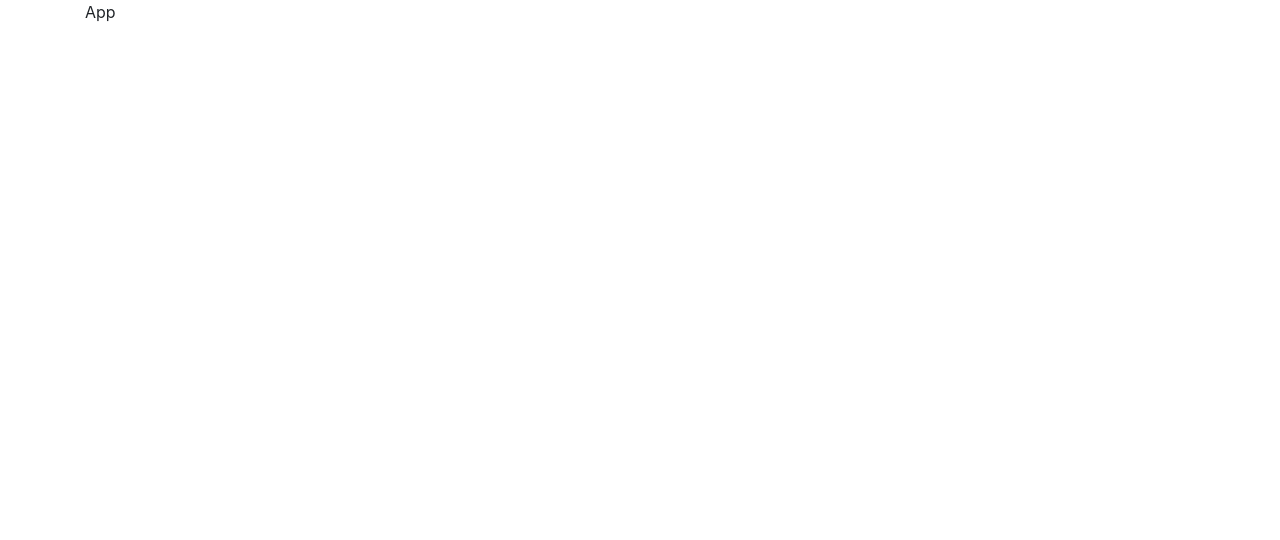
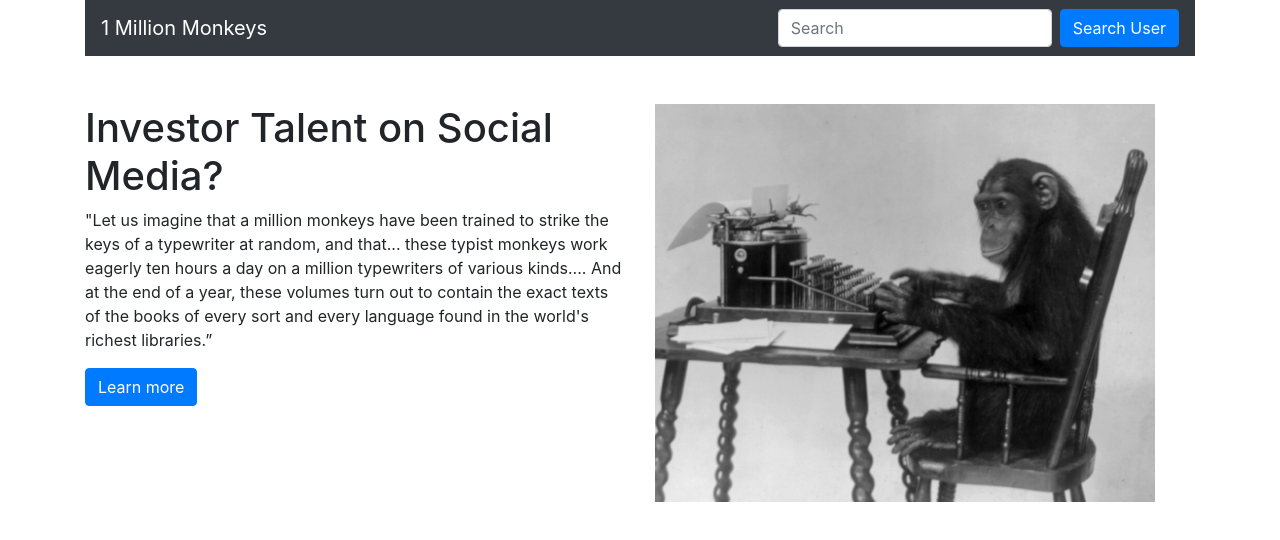
Before and after one commit to stevestring/1millionmonkeys, a React (Create React App) app: page / in a window 1280 px wide. Shown: the top 540 px of the page. Built offline with nearby package versions, Linux system fonts and the light colour scheme.

Commit message:
First Landing Page

```diff
--- a/src/App.js
+++ b/src/App.js
@@ -2,15 +2,35 @@ import React from 'react';
 import Container from 'react-bootstrap/Container';
 import Row from 'react-bootstrap/Row';
 import Col from 'react-bootstrap/Col';
+import NavHeader from './NavHeader';
+import InvestorStats from './InvestorStats';
+import Jumbotron from 'react-bootstrap/Jumbotron';
+import Button from 'react-bootstrap/Button';
 
 import './App.css';
 
 function App() {
   return (
     <Container>
+      <NavHeader/>
+
+     <br/><br/>
       <Row>
-        <Col>App</Col>
+        <Col Col lg={6}  >
+        <h1>Investor Talent on Social Media?</h1>
+        <p>
+        "Let us imagine that a million monkeys have been trained to strike the keys of a typewriter at random, and that... these typist monkeys work eagerly ten hours a day on a million typewriters of various kinds.... And at the end of a year, these volumes turn out to contain the exact texts of the books of every sort and every language found in the world's richest libraries.”
+        </p> <p>
+          <Button variant="primary">Learn more</Button>
+        </p>
+        </Col>
+        <Col lg={6}>
+        <img style={{class:'img-fluid'}} width= {500} src={process.env.PUBLIC_URL + '/Chimpanzee_seated_at_typewriter.jpg'} />
+        </Col>
       </Row>
+      {/* <Row>
+        <InvestorStats/>
+      </Row> */}
     </Container>
   );
 }
--- a/src/InvestorStats.js
+++ b/src/InvestorStats.js
@@ -41,13 +41,33 @@ class  InvestorStats extends React.Component{
                 </Spinner>
             )
         }
-        // else if (this.state.userData.stats==null)
-        // {
-        //     return (<br/>); //No trades (probably invalide user)
-        // }
+        else if (this.state.userData==null) //Placeholder card
+        {
+            return (
+                <Card
+                bg={'success'}
+                text={'white'}
+                style={{ width: '18rem' }}
+                >
+                <Card.Body>
+                    <Card.Title>Investor Stats</Card.Title>
+                    <Card.Text>
+                            <div>Active since: {moment(new Date()).format("M/D/YYYY")}</div>
+                            <div>Total posts: 0</div>
+                            <div>Posts interpreted as trades: 0</div>
+
+                            <hr/>
+                            <div>Avg 1 day return: -</div>
+                            <div>Avg 2 day return: - </div>
+                            <div>Avg 7 day return: - </div>
+                            <div>Avg 30 day return: - </div>
+                    </Card.Text>
+                </Card.Body>
+                </Card>
+            );
+        }
         else
         {
-
             return (
 
                 <Card
--- a/src/NavHeader.js
+++ b/src/NavHeader.js
@@ -26,7 +26,7 @@ render()
       <Navbar
       bg="dark" variant="dark"
       >
-        <Navbar.Brand href="/">1 Million Monkeys (Social Media Investors)</Navbar.Brand>
+        <Navbar.Brand href="/">1 Million Monkeys</Navbar.Brand>
         <Navbar.Toggle aria-controls="basic-navbar-nav" />
         <Navbar.Collapse id="basic-navbar-nav">
           <Nav className="mr-auto">
```
Also changed, not shown: public/Chimpanzee_seated_at_typewriter.jpg (added). Lines whose indentation alone changed are shown as unchanged.
